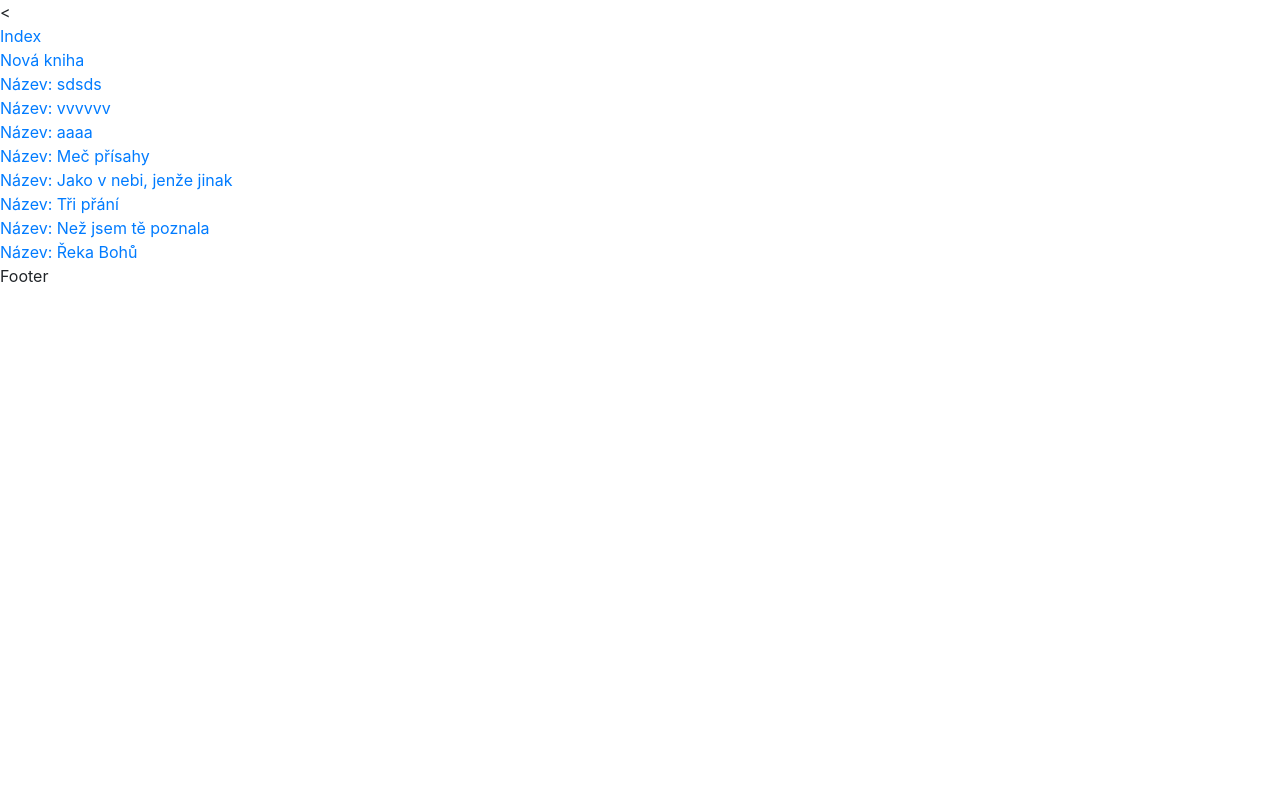
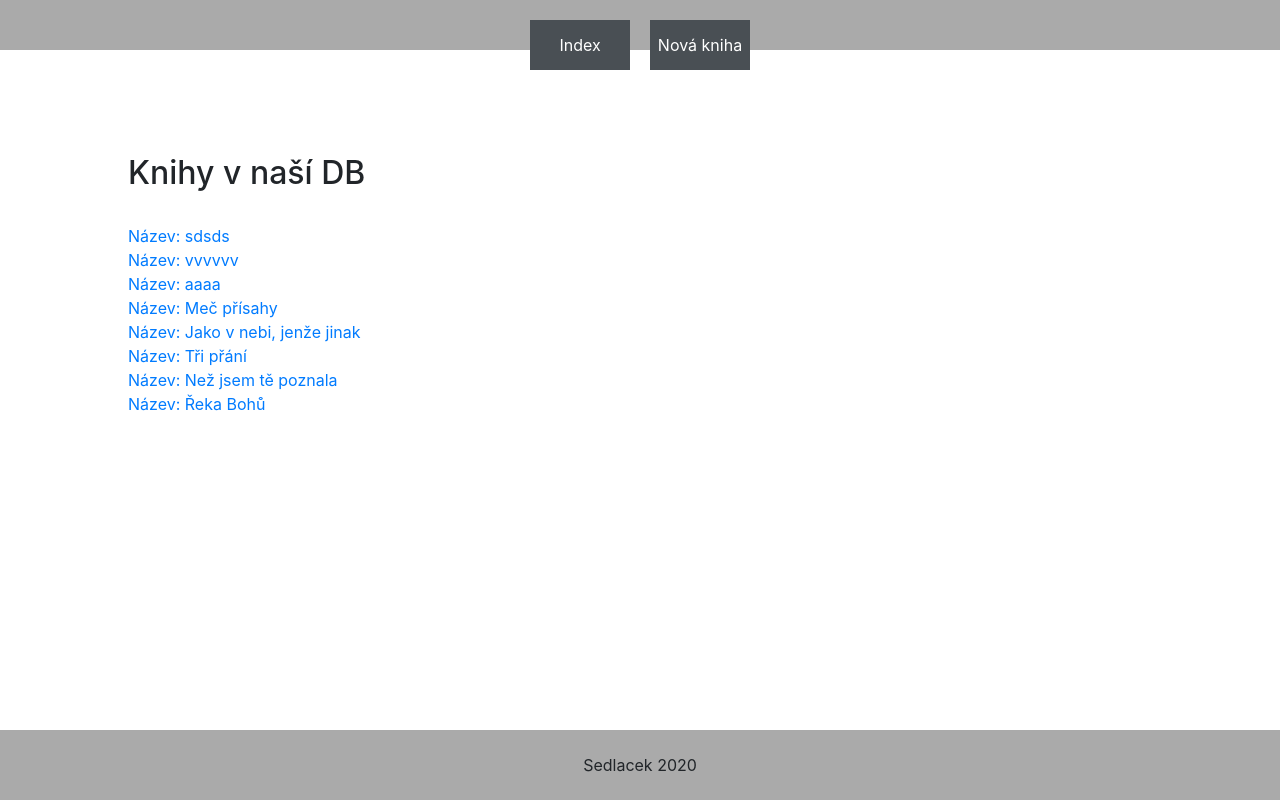
Before and after one commit to Havraha/sedlacek, a Django app: page / in a window 1280 px wide. Run offline with Django 3.2, Linux system fonts and the light colour scheme; data comes from the database, SQL or seed files in the repository; both versions use the stored data as it was after the commit; some libraries are stand-ins or nearby versions.

Commit message:
formy
Vytvoření frameworku

```diff
--- /dev/null
+++ b/knihy/static/css/style.css
@@ -0,0 +1,60 @@
+html, body{
+    width: 100%;
+    height: 100%;
+    margin: 0;
+}
+nav{
+    width: 100%;
+    height: 50px;
+    background-color: #aaaaaa;
+    color: white;
+}
+.flex_box{
+    width: 100%;
+    height: 100px;
+    display: flex;
+    justify-content: center;
+}
+.flex_box a{
+    text-decoration: none;
+    color: white;
+}
+.flex_box a:hover{
+    text-decoration: none;
+    color: white;
+}
+.nav_item{
+    margin-left: 10px;
+    margin-right: 10px;
+    margin-top: 20px;
+    background-color: #494f54;
+    height: 50px;
+    width: 100px;
+    text-align: center;
+    line-height: 50px;
+    vertical-align: center;
+    color: white;
+}
+.content{
+    width: 80%;
+    margin: auto;
+    margin-top: 80px;
+    margin-bottom: 80px;
+}
+footer{
+    position: fixed;
+    width: 100%;
+    height: 70;
+    background-color: #aaaaaa;
+    text-align: center;
+    line-height: 70px;
+    vertical-align: middle;
+    bottom: 0;
+}
+
+nav{
+    width: 100%;
+    height: 50px;
+    background-color: #aaaaaa;
+    color: white;
+}
--- a/knihy/templates/base.html
+++ b/knihy/templates/base.html
@@ -1,7 +1,7 @@
 <!DOCTYPE html>
 <html lang="cs">
 <head>
-    <{% load staticfiles %}
+    {% load static %}
     <meta charset="UTF-8">
     <link rel="stylesheet" href="{% static 'css/style.css' %}" type="text/css">
     <link rel="stylesheet" href="{% static 'css/bootstrap.min.css' %}" type = "text/css"/>
@@ -12,17 +12,21 @@
 <body>
     <nav>
         <div class="flex_box">
-            <div class="nav_item"><a href=/knihy/{{knihy.id}}/kniha_detail/>Index</a></div>
-            <div class="nav_item"><a href={% url "nova_kniha" %}>Nová kniha</a></div>
+            <div class="nav_item"><a href=/>Index</a></div>
+            <div class="nav_item"><a href=/nova_kniha/>Nová kniha</a></div>
         </div>
     </nav>
+    <br>
     <div class="content">
     {% block content %}
 
     {% endblock %}
     </div>
+
+
+
     <footer>
-        Footer
+        Sedlacek 2020
     </footer>
 
 </body>
--- a/knihy/templates/knihy/create_kniha.html
+++ b/knihy/templates/knihy/create_kniha.html
@@ -1,6 +1,7 @@
 {% extends "base.html" %}
 {% load crispy_forms_tags %}
 {% block content %}
+    <h2>Vložte novou knihu</h2><br>
 <form method="POST">
     {% csrf_token %}
     {{ form|crispy }}
--- a/knihy/templates/knihy/kniha_detail.html
+++ b/knihy/templates/knihy/kniha_detail.html
@@ -1,5 +1,6 @@
 {% extends "base.html" %}
 {% block content %}
+    <h2>Detail knihy</h2><br>
     <h1> {{ kniha.nazev }} </h1>
     <small> Autor: {{ kniha.autor }} </small>
     <h3> Žánr: {{kniha.zanr.nazev_zanru}} </h3>
--- a/knihy/templates/knihy/knihy_index.html
+++ b/knihy/templates/knihy/knihy_index.html
@@ -1,6 +1,9 @@
 {% extends "base.html" %}
 {% block content %}
+     <h2>Knihy v naší DB</h2><br>
+
     {% for knihy in kniha %}
         <a href=/knihy/{{knihy.id}}/kniha_detail/> Název: {{knihy.nazev}} <br> </a>
     {% endfor %}
+
 {% endblock %}
--- a/knihy/url_handlers.py
+++ b/knihy/url_handlers.py
@@ -1,4 +1,4 @@
 from django.shortcuts import redirect
 
 def index_handler(request):
-    return redirect("knihovy_index")
+    return redirect("/")
--- a/knihy/urls.py
+++ b/knihy/urls.py
@@ -21,6 +21,5 @@ from . import url_handlers
 urlpatterns = [
     path('', views.KnihaIndex.as_view()),
     path("knihy/<int:pk>/kniha_detail/", views.CurrentKnihaView.as_view()),
-    path("create_kniha", views.CreateKniha.as_view()),
-    path("", url_handlers.index_handler),
+    path("nova_kniha/", views.CreateKniha.as_view()),
 ]
--- a/knihy/views.py
+++ b/knihy/views.py
@@ -5,8 +5,7 @@ def index(request):
     return HttpResponse('test0222')
 """
 
-from django.shortcuts import render
-from django.shortcuts import render, redirect, render_to_response
+from django.shortcuts import render, redirect
 from django.views import generic
 from .models import Kniha
 from .forms import KnihaForm
@@ -41,4 +40,5 @@ class CreateKniha(generic.edit.CreateView):
         form = self.form_class(request.POST)
         if form.is_valid():
             form.save(commit=True)
+            return redirect("/")
         return render(request, self.template_name, {"form":form})
```
Also changed, not shown: db.sqlite3.
